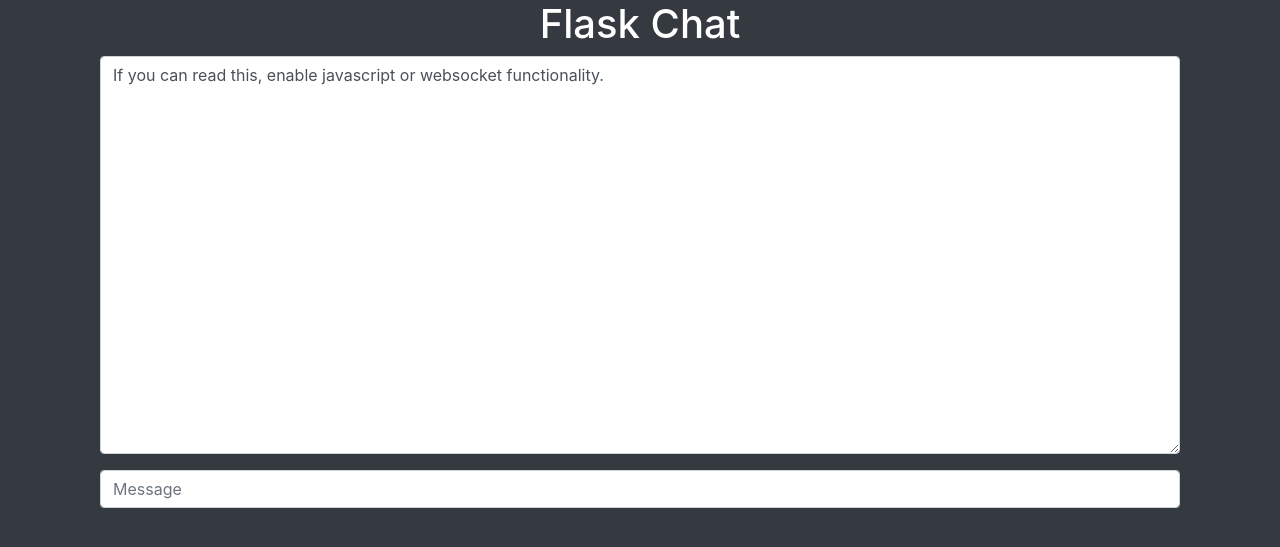
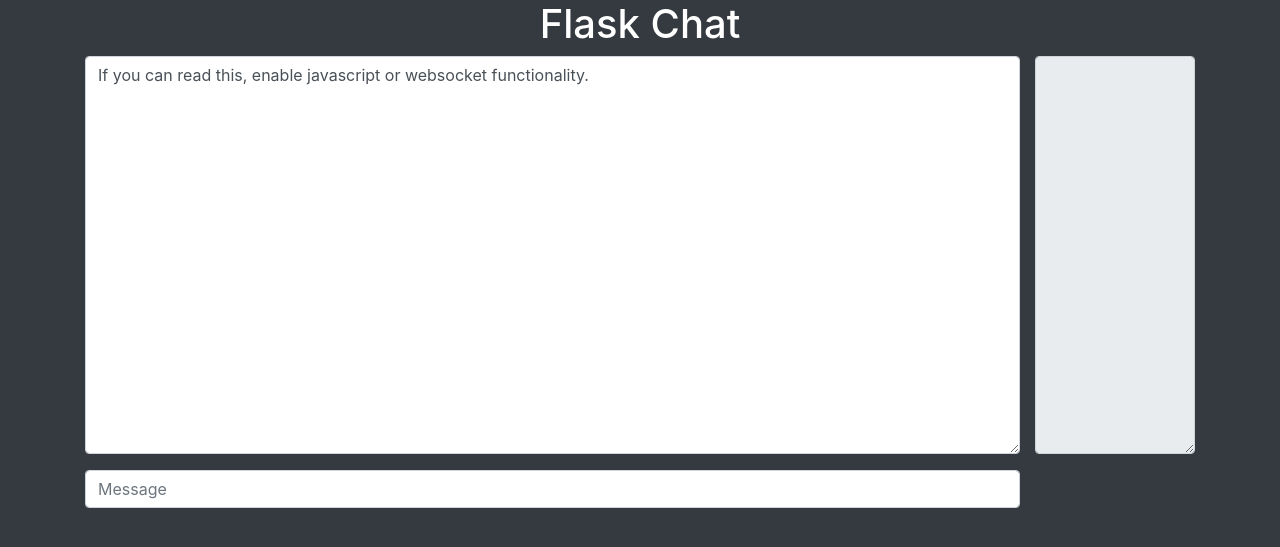
Before and after one commit to emieli/Flask-Chat, a Flask app: page / in a window 1280 px wide. Shown: the top 547 px of the page. Run offline with Flask 2, Linux system fonts and the light colour scheme; the visitor is signed in with stand-in values (Sample User, id 1); some libraries are stand-ins or nearby versions.

Commit message:
added userbox displaying usernames usernames are now also unique

```diff
--- a/app/chat/routes.py
+++ b/app/chat/routes.py
@@ -1,7 +1,13 @@
 from flask import render_template, session, request, copy_current_request_context, Blueprint, redirect, url_for
-from wtforms import Form, StringField, validators
+from wtforms import Form, StringField, validators, ValidationError
+
+from .variables import users
 
 chat = Blueprint('chat', __name__, template_folder = "templates", static_folder = "static")
+
+def user_not_taken(form, field):
+    if field.data in users:
+        raise ValidationError('Username already in use, pick another')
 
 @chat.route('/', methods = ["GET", "POST"])
 def index():
@@ -13,7 +19,7 @@
 def login():
 
     class LoginForm(Form):
-        username = StringField('Username', [validators.Length(min=4, max=25)], render_kw={"placeholder": "Username"})
+        username = StringField('Username', [validators.Length(min=4, max=25), user_not_taken], render_kw={"placeholder": "Username"})
 
     form = LoginForm(request.form)
     if request.method == "POST" and form.validate():
--- a/app/chat/templates/index.html
+++ b/app/chat/templates/index.html
@@ -30,6 +30,10 @@
                 $('#chatbox').val($('#chatbox').val() + "\n" + message);
                 chatbox.scrollTop = chatbox.scrollHeight;
             });
+            socket.on('server_send_user_list', function(users) {
+                $('#userbox').val(users);
+                chatbox.scrollTop = chatbox.scrollHeight;
+            });
 
             // From browser to server
             $('form#send').submit(function(event) {
@@ -42,8 +46,9 @@
 </head>
 <body class="bg-dark">
     <div class="container">
-        <div class="col-sm-12">
         <h1 class="text-white text-center">Flask Chat</h1>
+        <div class="row">
+            <div class="col-sm-10" style="padding-right: 0;">
                 <form id="send" method="GET" action='#'>
                     <div class="input-group">
                         <textarea class="form-control mb-3" id="chatbox" rows="16">If you can read this, enable javascript or websocket functionality.</textarea>
@@ -51,6 +56,10 @@
                     <input class="form-control" type="text" name="message" id="message" placeholder="Message" autocomplete="off">
                 </form>
             </div>
+            <div class="col-sm-2">
+                <textarea class="form-control mb-3" id="userbox" rows="16" readonly></textarea>
+            </div>
+        <div class="row">
     </div>
 </body>
 </html>
--- /dev/null
+++ b/app/chat/variables.py
@@ -0,0 +1,3 @@
+# This way of setting global variables is not recommended, this is only for demo purposes.
+messages = []
+users = set()
```
Also changed, not shown: app/chat/events.py (+10 -1 lines). Lines whose indentation alone changed are shown as unchanged.
